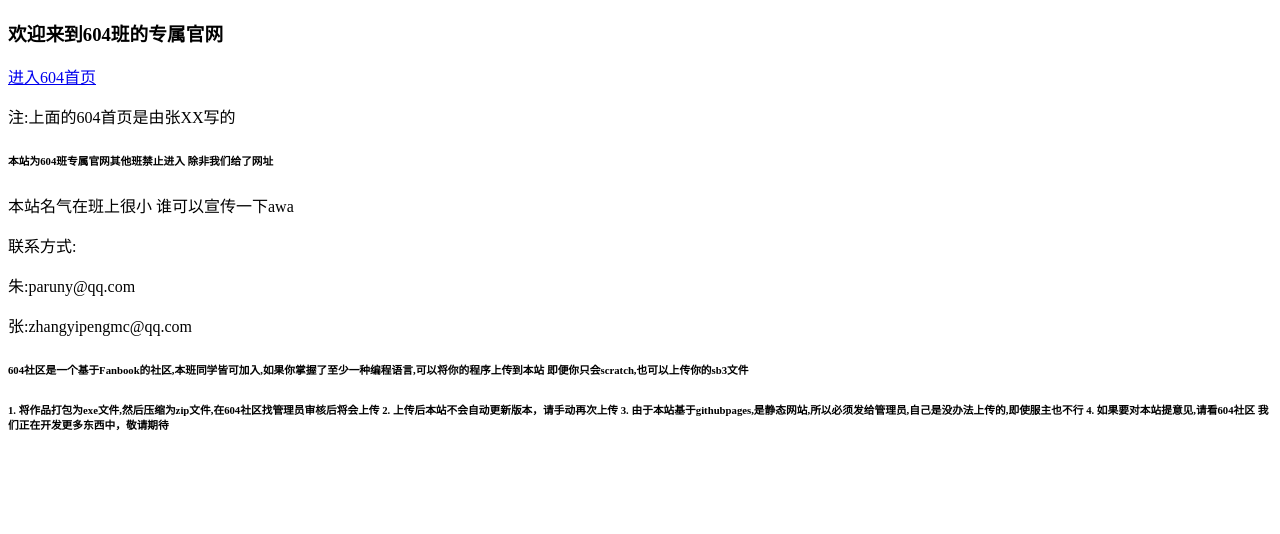
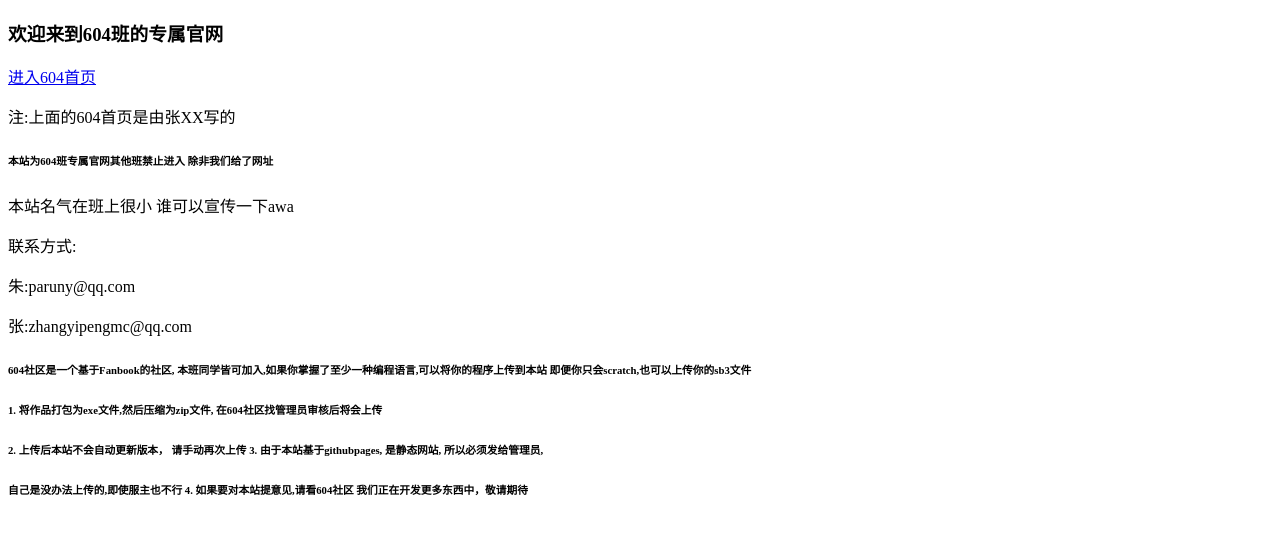
Before and after one commit to 604home/604home.github.io, a plain HTML site: page index.html in a window 1280 px wide. Drawn offline with Linux system fonts and the light colour scheme.

Commit message:
Add files via upload

```diff
--- a/index.html
+++ b/index.html
@@ -10,21 +10,32 @@
     <h3>欢迎来到604班的专属官网</h3>
     <a href="https://redstonea.github.io/">进入604首页</a>
     <p>注:上面的604首页是由张XX写的</p>
+
     <h6>本站为604班专属官网其他班禁止进入 除非我们给了网址</h6>
     <p>本站名气在班上很小 谁可以宣传一下awa</p>
     <p>联系方式:</p>
     <p>朱:paruny@qq.com</p>
     <p>张:zhangyipengmc@qq.com</p>
-    <h6>604社区是一个基于Fanbook的社区,本班同学皆可加入,如果你掌握了至少一种编程语言,可以将你的程序上传到本站
+    <h6>604社区是一个基于Fanbook的社区,
+        本班同学皆可加入,如果你掌握了至少一种编程语言,可以将你的程序上传到本站
         即便你只会scratch,也可以上传你的sb3文件</h6>
-    <h6>1. 将作品打包为exe文件,然后压缩为zip文件,在604社区找管理员审核后将会上传
+    <h6>1. 将作品打包为exe文件,然后压缩为zip文件,
+        在604社区找管理员审核后将会上传
+    </h6>
+    <h6>
+        2. 上传后本站不会自动更新版本，
+        请手动再次上传
 
-        2. 上传后本站不会自动更新版本，请手动再次上传
-
-        3. 由于本站基于githubpages,是静态网站,所以必须发给管理员,自己是没办法上传的,即使服主也不行
+        3. 由于本站基于githubpages,
+        是静态网站,
+        所以必须发给管理员,
+    </h6>
+    <h6>
+        自己是没办法上传的,即使服主也不行
 
         4. 如果要对本站提意见,请看604社区
 
-        我们正在开发更多东西中，敬请期待</h6>
+        我们正在开发更多东西中，敬请期待
+    </h6>
 </body>
 </html>
```
